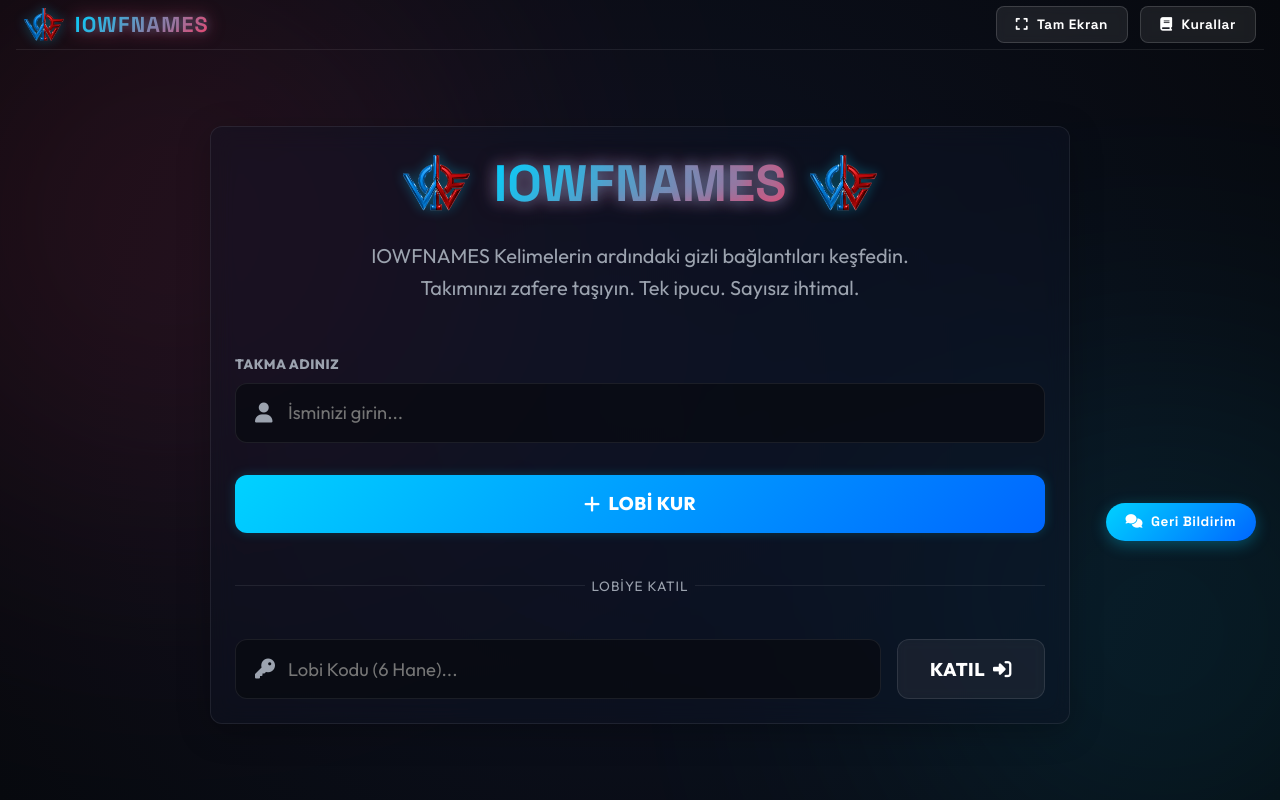
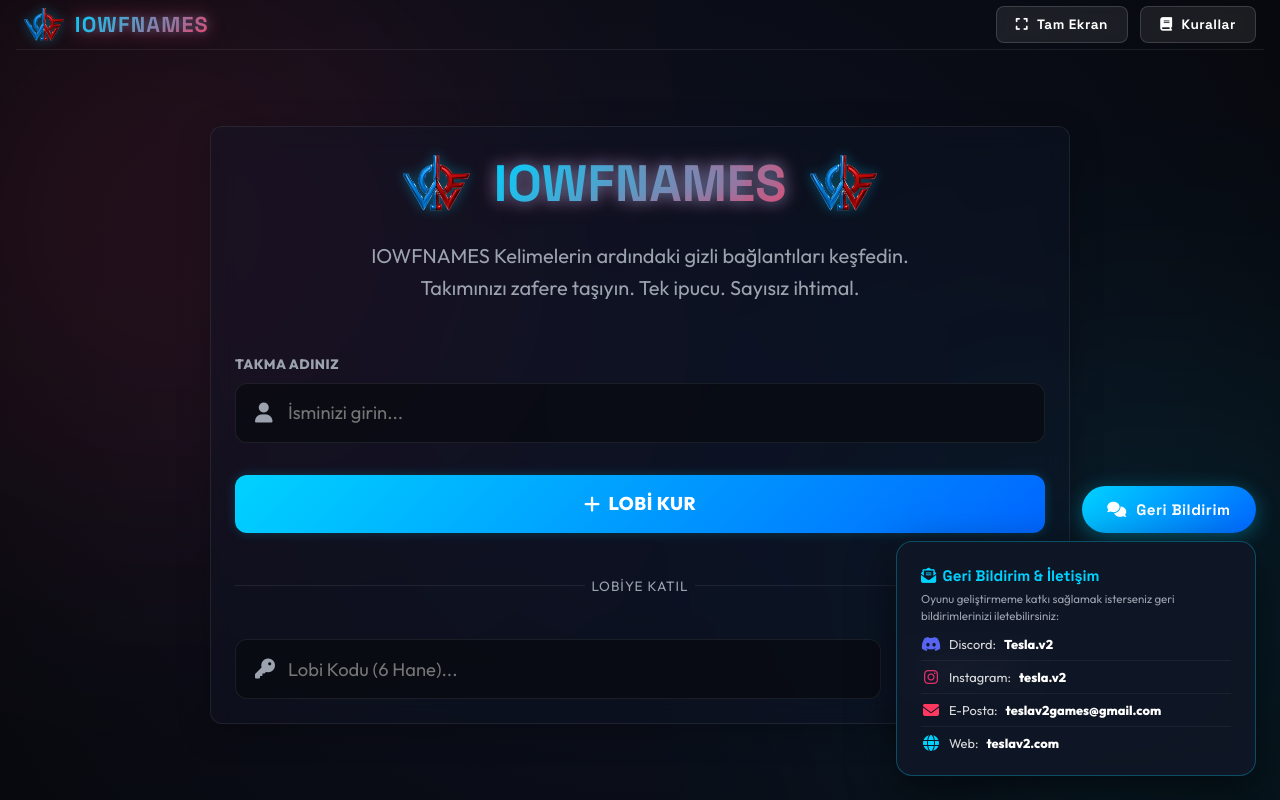
Before and after one commit to teslav2/iowfnames, a website: page public/index.html in a window 1280 px wide. Both pictures are taken after a click on the element "Geri Bildirim". Drawn offline with nearby package versions, Linux system fonts and the light colour scheme; no server answers.

Commit message:
Add files via upload

```diff
--- a/public/app.js
+++ b/public/app.js
@@ -1576,3 +1576,20 @@ if (fullscreenBtn) {
     }
   });
 }
+
+// ============ FEEDBACK DRAWER CLICK CONTROLLER ============
+const feedbackDrawer = document.querySelector('.feedback-drawer');
+const feedbackTrigger = document.querySelector('.feedback-drawer-trigger');
+if (feedbackTrigger && feedbackDrawer) {
+  feedbackTrigger.addEventListener('click', (e) => {
+    e.stopPropagation();
+    feedbackDrawer.classList.toggle('active');
+  });
+
+  // Close the drawer if clicking anywhere else
+  document.addEventListener('click', (e) => {
+    if (!feedbackDrawer.contains(e.target)) {
+      feedbackDrawer.classList.remove('active');
+    }
+  });
+}
--- a/public/style.css
+++ b/public/style.css
@@ -2886,42 +2886,42 @@ body {
 .feedback-drawer-trigger {
   background: linear-gradient(135deg, var(--color-blue), #0066ff);
   color: white;
-  padding: 0.65rem 1.25rem;
+  padding: 0.85rem 1.6rem;
   border-radius: 50px;
   font-family: var(--font-display);
   font-weight: 700;
-  font-size: 0.85rem;
+  font-size: 0.95rem;
   letter-spacing: 0.5px;
   display: flex;
   align-items: center;
-  gap: 0.5rem;
+  gap: 0.6rem;
   cursor: pointer;
-  box-shadow: 0 4px 15px rgba(0, 210, 255, 0.3);
+  box-shadow: 0 4px 20px rgba(0, 210, 255, 0.35);
   transition: all 0.3s cubic-bezier(0.4, 0, 0.2, 1);
+  user-select: none;
 }
 
 .feedback-drawer-trigger:hover {
   transform: translateY(-2px);
-  box-shadow: 0 6px 20px rgba(0, 210, 255, 0.5);
+  box-shadow: 0 8px 25px rgba(0, 210, 255, 0.55);
 }
 
 .feedback-drawer-content {
-  width: 320px;
-  padding: 1.25rem !important;
+  width: 360px;
+  padding: 1.5rem !important;
   border-radius: 16px !important;
-  background: rgba(16, 22, 37, 0.88) !important;
-  border: 1px solid rgba(0, 210, 255, 0.25) !important;
-  box-shadow: 0 10px 40px rgba(0, 0, 0, 0.5) !important;
+  background: rgba(16, 22, 37, 0.92) !important;
+  border: 1px solid rgba(0, 210, 255, 0.3) !important;
+  box-shadow: 0 15px 45px rgba(0, 0, 0, 0.6) !important;
   opacity: 0;
-  transform: translateY(10px) scale(0.95);
+  transform: translateY(15px) scale(0.95);
   pointer-events: none;
   transition: all 0.3s cubic-bezier(0.4, 0, 0.2, 1);
   transform-origin: bottom right;
 }
 
-/* Show content on hover/focus */
-.feedback-drawer:hover .feedback-drawer-content,
-.feedback-drawer:focus-within .feedback-drawer-content {
+/* Show content ONLY when active (clicked) */
+.feedback-drawer.active .feedback-drawer-content {
   opacity: 1;
   transform: translateY(0) scale(1);
   pointer-events: auto;
```
